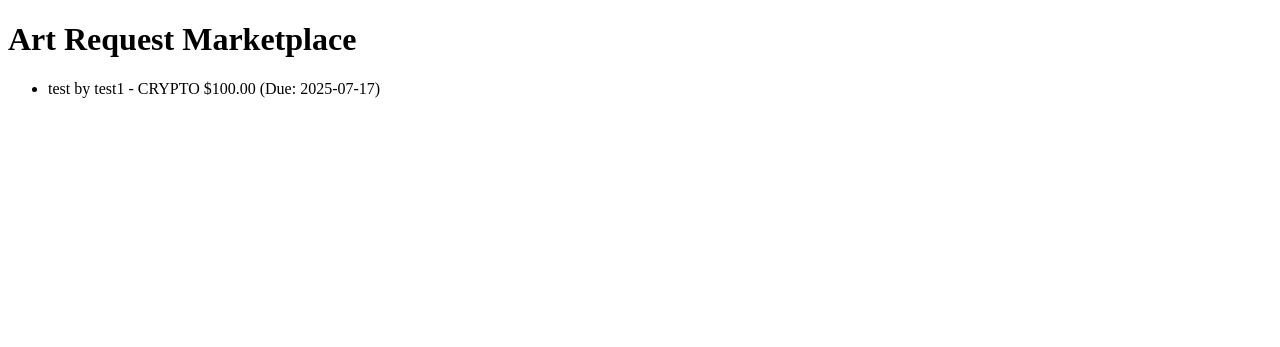
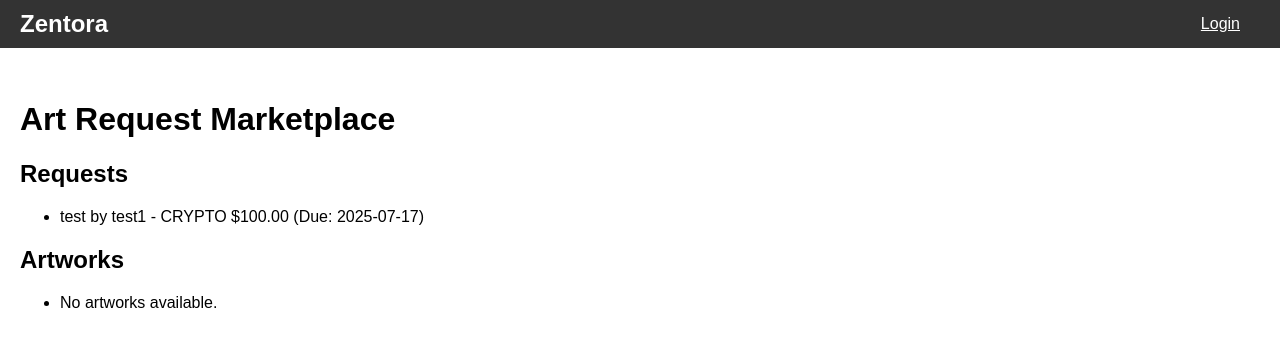
Before and after one commit to Xinstros/Zentora, a Django app: page /accounts/marketplace/ in a window 1280 px wide. Shown: the top 347 px of the page. Run offline with Django 5.2, Linux system fonts and the light colour scheme; data comes from the database, SQL or seed files in the repository; both versions use the stored data as it was after the commit.

Commit message:
Added base.html template, added profile picture dropdown, added logout, added settings page

```diff
--- a/accounts/models.py
+++ b/accounts/models.py
@@ -7,6 +7,7 @@ class ZentoraUser(AbstractUser):
         ('USER', 'Regular User'),
     )
     account_type = models.CharField(max_length=4, choices=ACCOUNT_TYPES, default='USER')
+    profile_picture = models.ImageField(upload_to='profiles/', null=True, blank=True)
 
 class Task(models.Model):
     user = models.ForeignKey('ZentoraUser', on_delete=models.CASCADE)
--- a/accounts/templates/accounts/marketplace.html
+++ b/accounts/templates/accounts/marketplace.html
@@ -1,13 +1,8 @@
-<!DOCTYPE html>
-<html>
-<head>
-    <title>Zentora Marketplace</title>
-</head>
-<body>
+{% extends 'base.html' %}
+{% block title %}Marketplace{% endblock %}
+{% block content %}
     <h1>Art Request Marketplace</h1>
-    {% if is_dev %}
-    <a href="{% url 'timeline' %}">Back to Timeline</a>
-    {% endif %}
+    <h2>Requests</h2>
     <ul>
     {% for request in requests %}
         <li>{{ request.title }} by {{ request.user.username }} - {{ request.reward_type }} ${{ request.reward_amount }} (Due: {{ request.deadline|date:"Y-m-d" }})</li>
@@ -15,5 +10,12 @@
         <li>No requests available.</li>
     {% endfor %}
     </ul>
-</body>
-</html>
+    <h2>Artworks</h2>
+    <ul>
+    {% for artwork in artworks %}
+        <li>{{ artwork.title }} by {{ artwork.user.username }} - {{ artwork.license }} {% if artwork.price %}${{ artwork.price }}{% endif %}</li>
+    {% empty %}
+        <li>No artworks available.</li>
+    {% endfor %}
+    </ul>
+{% endblock %}
--- /dev/null
+++ b/accounts/templates/base.html
@@ -0,0 +1,91 @@
+<!DOCTYPE html>
+<html>
+<head>
+    <title>Zentora - {% block title %}{% endblock %}</title>
+    <style>
+        body { margin: 0; font-family: Arial, sans-serif; }
+        .header {
+            position: fixed;
+            top: 0;
+            left: 0;
+            width: 100%;
+            background-color: #333;
+            color: white;
+            padding: 10px 20px;
+            display: flex;
+            justify-content: space-between;
+            align-items: center;
+            z-index: 1000;
+            box-sizing: border-box; /* Prevent padding from causing overflow */
+        }
+        .header h1 { margin: 0; font-size: 24px; }
+        .header-right { display: flex; align-items: center; gap: 15px; margin-right: 20px; }
+        .profile-pic {
+            width: 40px;
+            height: 40px;
+            border-radius: 50%;
+            cursor: pointer;
+            flex-shrink: 0;
+        }
+        .dropdown {
+            display: none;
+            position: absolute;
+            top: 60px;
+            right: 20px;
+            background-color: #444;
+            border-radius: 4px;
+            padding: 10px;
+            box-shadow: 0 4px 8px rgba(0,0,0,0.2);
+            z-index: 1001;
+            min-width: 120px;
+        }
+        .dropdown a, .dropdown form {
+            color: white;
+            text-decoration: none;
+            display: block;
+            margin: 5px 0;
+        }
+        .dropdown a:hover { text-decoration: underline; }
+        .logout-btn {
+            background: none;
+            border: none;
+            color: white;
+            cursor: pointer;
+            padding: 0;
+            font: inherit;
+            text-align: left;
+        }
+        .logout-btn:hover { text-decoration: underline; }
+        .content { margin-top: 60px; padding: 20px; }
+    </style>
+    <script>
+        function toggleDropdown() {
+            var dropdown = document.getElementById('profile-dropdown');
+            dropdown.style.display = dropdown.style.display === 'block' ? 'none' : 'block';
+        }
+    </script>
+</head>
+<body>
+    <div class="header">
+        <h1>Zentora</h1>
+        <div class="header-right">
+            {% if user.is_authenticated %}
+                <img src="{% if user.profile_picture %}{{ user.profile_picture.url }}{% else %}https://via.placeholder.com/40{% endif %}" class="profile-pic" onclick="toggleDropdown()" alt="Profile Picture">
+                <div id="profile-dropdown" class="dropdown">
+                    <a href="{% url 'settings' %}">Settings</a>
+                    <form action="{% url 'logout' %}" method="post">
+                        {% csrf_token %}
+                        <button type="submit" class="logout-btn">Logout</button>
+                    </form>
+                </div>
+            {% else %}
+                <a href="{% url 'login' %}" style="color: white;">Login</a>
+            {% endif %}
+        </div>
+    </div>
+    <div class="content">
+        {% block content %}
+        {% endblock %}
+    </div>
+</body>
+</html>
--- a/accounts/urls.py
+++ b/accounts/urls.py
@@ -1,10 +1,11 @@
-from django.contrib.auth.views import LoginView
+from django.contrib.auth.views import LoginView, LogoutView
 from django.urls import path
 from . import views
 
 urlpatterns = [
     path('signup/', views.signup, name='signup'),
     path('login/', LoginView.as_view(template_name='accounts/login.html'), name='login'),
+    path('logout/', LogoutView.as_view(next_page='login'), name='logout'),
     path('timeline/', views.timeline, name='timeline'),
     path('tasks/', views.task_list, name='task_list'),
     path('tasks/create/', views.task_create, name='task_create'),
@@ -17,4 +18,5 @@ urlpatterns = [
     path('marketplace/', views.marketplace, name='marketplace'),
     path('artwork/', views.artwork_list, name='artwork_list'),
     path('artwork/create/', views.artwork_create, name='artwork_create'),
+    path('settings/', views.settings, name='settings'),
 ]
--- a/accounts/views.py
+++ b/accounts/views.py
@@ -129,3 +129,6 @@ def artwork_list(request):
         return redirect('login')
     artworks = Artwork.objects.filter(user=request.user)
     return render(request, 'accounts/artwork_list.html', {'artworks': artworks})
+
+def settings(request):
+    return render(request, 'accounts/settings.html', {})
```
Also changed, not shown: accounts/templates/accounts/artwork_form.html (+4 -8 lines), accounts/templates/accounts/artwork_list.html (+4 -8 lines), accounts/templates/accounts/login.html (+6 -10 lines), accounts/templates/accounts/request_delete.html (+4 -8 lines), accounts/templates/accounts/request_form.html (+4 -8 lines), accounts/templates/accounts/request_list.html (+7 -9 lines), accounts/templates/accounts/settings.html (added, +11 -0 lines), accounts/templates/accounts/signup.html (+6 -10 lines), accounts/templates/accounts/task_delete.html (+4 -8 lines), accounts/templates/accounts/task_form.html (+4 -8 lines), accounts/templates/accounts/task_list.html (+6 -18 lines), accounts/templates/accounts/timeline.html (+4 -8 lines), accounts/migrations/0005_zentorauser_profile_picture.py (added), db.sqlite3.
